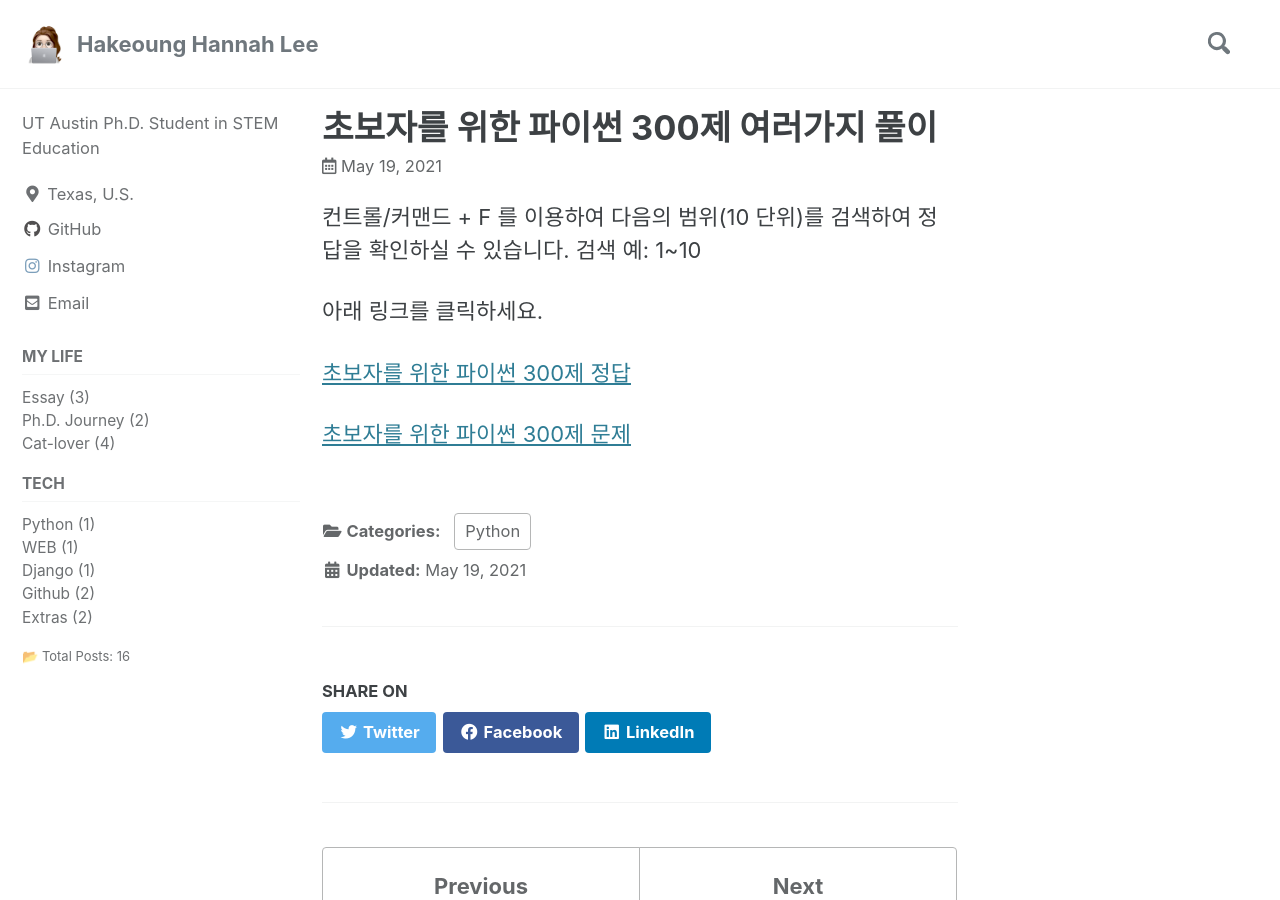
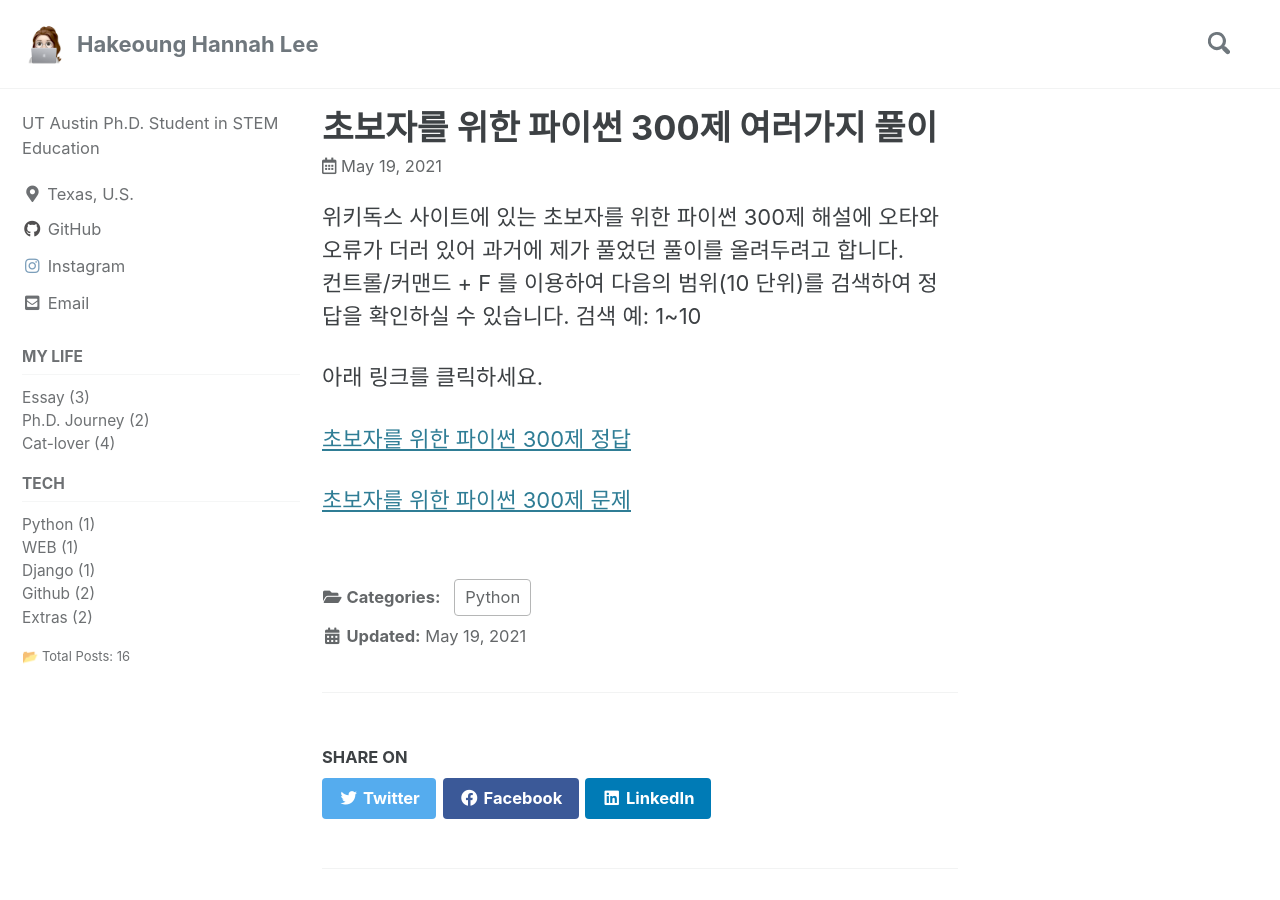
Before and after one commit to HakeoungLee/HakeoungLee.github.io, a Jekyll site: the page built from _posts/2021-05-19-python300.md, in a window 1280 px wide and 900 px high. Built offline with Jekyll 4.4.1, drawn with Linux system fonts in a browser that asks for light colours; cached includes are drawn as plain includes; comment, search, counter and statistics services are not loaded.

Commit message:
Update 2021-05-19-python300.md

```diff
--- a/_posts/2021-05-19-python300.md
+++ b/_posts/2021-05-19-python300.md
@@ -12,7 +12,7 @@ title:  "초보자를 위한 파이썬 300제 여러가지 풀이"
 ---
 
 
-
+위키독스 사이트에 있는 초보자를 위한 파이썬 300제 해설에 오타와 오류가 더러 있어 과거에 제가 풀었던 풀이를 올려두려고 합니다.
 컨트롤/커맨드 + F 를 이용하여 다음의 범위(10 단위)를 검색하여 정답을 확인하실 수 있습니다. 검색 예: 1~10
 
 아래 링크를 클릭하세요.
```
